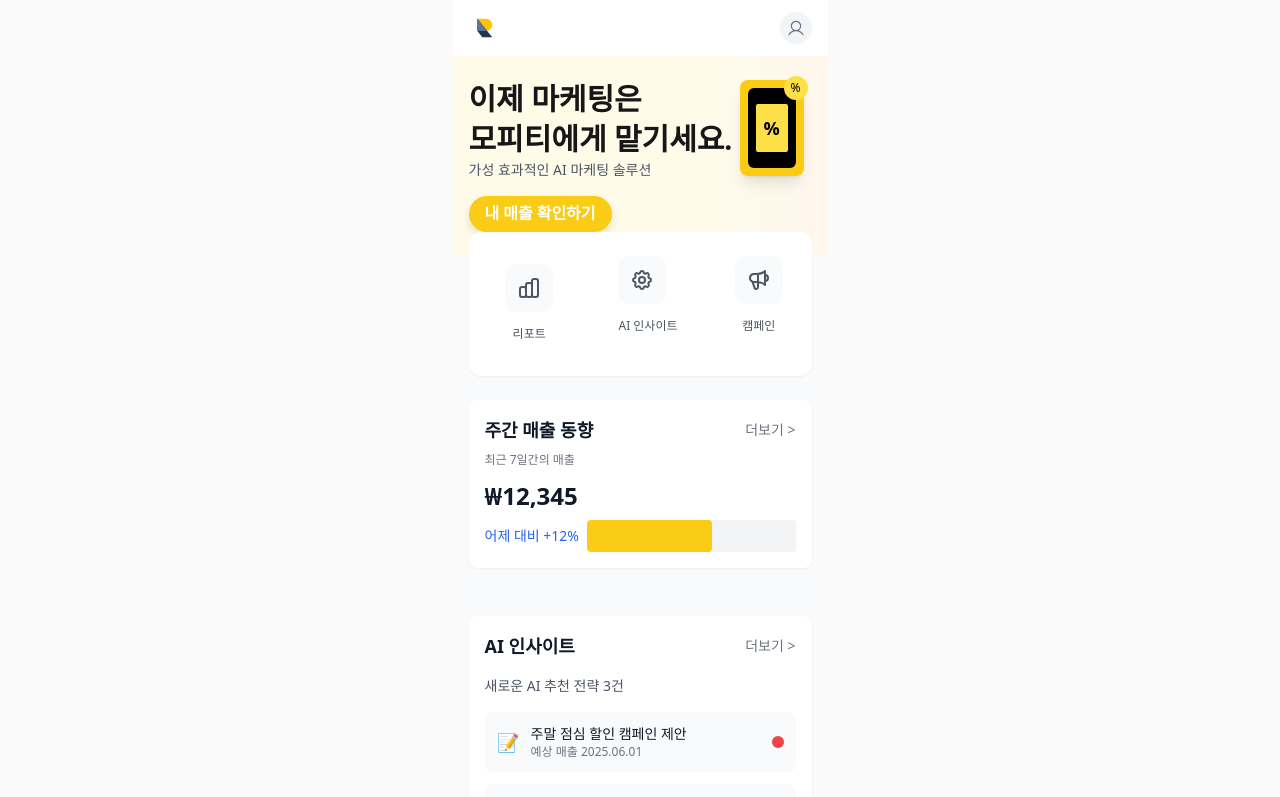
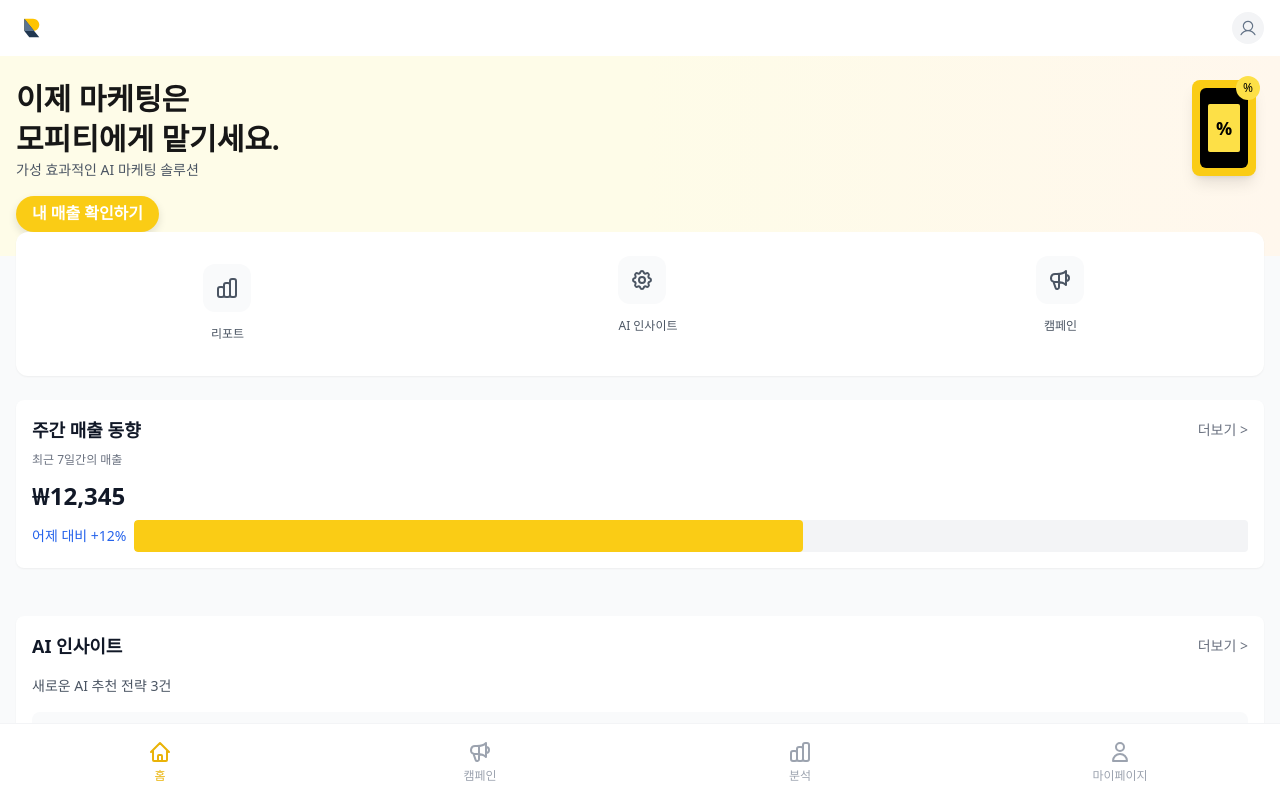
Before and after one commit to likelion-team-MoPT/mopt-front, a React (Vite) app: page /home in a window 1280 px wide. Shown: the top 797 px of the page. Built offline with nearby package versions, Linux system fonts and the light colour scheme; the HTML template or start-up script is replaced by a standard one.

Commit message:
오류 수정

```diff
--- a/src/Onboarding.tsx
+++ b/src/Onboarding.tsx
@@ -19,7 +19,7 @@
   };
 
   return (
-    <Layout>
+    <Layout showBottomTab={false}>
       <div className="flex flex-col flex-1 px-6 pt-16">
         {/* 일러스트 영역 */}
         <div className="flex-1 flex items-center justify-center mb-8">
--- a/src/Onboarding_new.tsx
+++ b/src/Onboarding_new.tsx
@@ -17,7 +17,7 @@
   };
 
   return (
-    <Layout>
+    <Layout showBottomTab={false}>
       <div className="flex flex-col flex-1 px-6 pt-16">
         {/* 일러스트 영역 */}
         <div className="flex-1 flex items-center justify-center mb-8">
--- a/src/pages/ConnectServices.tsx
+++ b/src/pages/ConnectServices.tsx
@@ -5,11 +5,9 @@
 import type { ConnectData } from '../types';
 import IconSvg from '../assets/icon.svg';
 
-interface ConnectServicesProps {
-  showModal?: boolean;
-}
+interface ConnectServicesProps {}
 
-const ConnectServices: React.FC<ConnectServicesProps> = ({ showModal = false }) => {
+const ConnectServices: React.FC<ConnectServicesProps> = () => {
   const navigate = useNavigate();
   const [connections, setConnections] = useState<ConnectData>({
     posConnected: false,
--- a/src/pages/Home.tsx
+++ b/src/pages/Home.tsx
@@ -7,8 +7,8 @@
   const navigate = useNavigate();
 
   return (
-    <Layout showBottomTab={false}>
-      <div className="w-[375px] mx-auto min-h-screen bg-gray-50">
+    <Layout>
+      <div className="min-h-screen bg-gray-50">
         {/* Header */}
         <div className="flex justify-between items-center px-4 py-3 bg-white">
           <div className="w-8 h-8 flex items-center justify-center">
```
